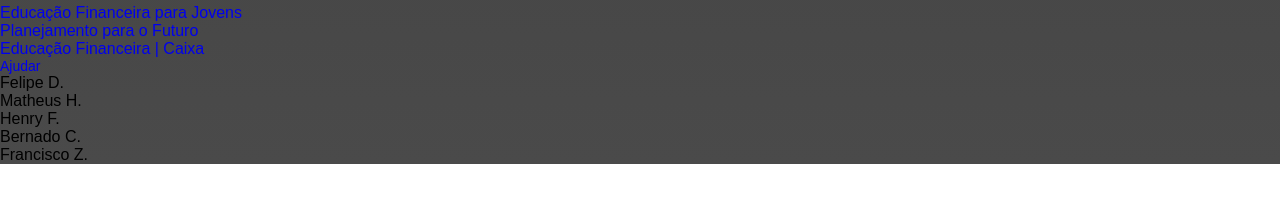
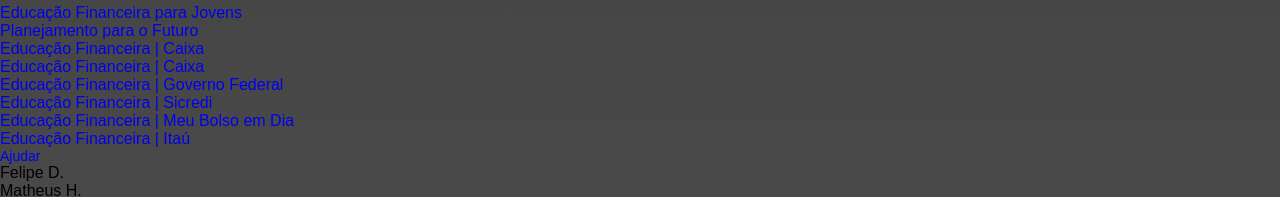
Before and after one commit to wendellcs/hackathon-ctrlyoung, a plain HTML site: page index.html in a window 1280 px wide. Shown: the part 3274-3471 px from the top of the page. Before the commit the page ends 3438 px from the top, so only its background shows below. Drawn offline with Linux system fonts and the light colour scheme.

Commit message:
Textos ajustados

```diff
--- a/index.html
+++ b/index.html
@@ -132,6 +132,12 @@
             <li><a href="./paginas/jovens.html" class="aside" target="_blank">Educação Financeira para Jovens</a></li>
             <li><a href="./paginas/futuro.html" class="aside" target="_blank">Planejamento para o Futuro</a></li>
             <li><a href="https://www.caixa.gov.br/educacao-financeira/Paginas/default.aspx">Educação Financeira | Caixa</a></li>
+            <li><a href="https://www.caixa.gov.br/educacao-financeira/Paginas/default.aspx" class="aside" target="_blank">Educação Financeira | Caixa</a></li>
+            <li><a href="https://www.gov.br/fazenda/pt-br/acesso-a-informacao/acoes-e-programas/desenrola-brasil/educacao-financeira" class="aside" target="_blank">Educação Financeira | Governo Federal</a></li>
+            <li><a href="https://www.sicredi.com.br/site/educacaofinanceira/" class="aside" target="_blank">Educação Financeira | Sicredi</a></li>
+            <li><a href="https://meubolsoemdia.com.br/" class="aside" target="_blank">Educação Financeira | Meu Bolso em Dia</a></li>
+            <li><a href="https://www.itau.com.br/educacao-financeira" class="aside" target="_blank">Educação Financeira | Itaú</a></li>
+
         </ul>
     </aside>
     <script src="./scripts/retrato.js"></script>
```
